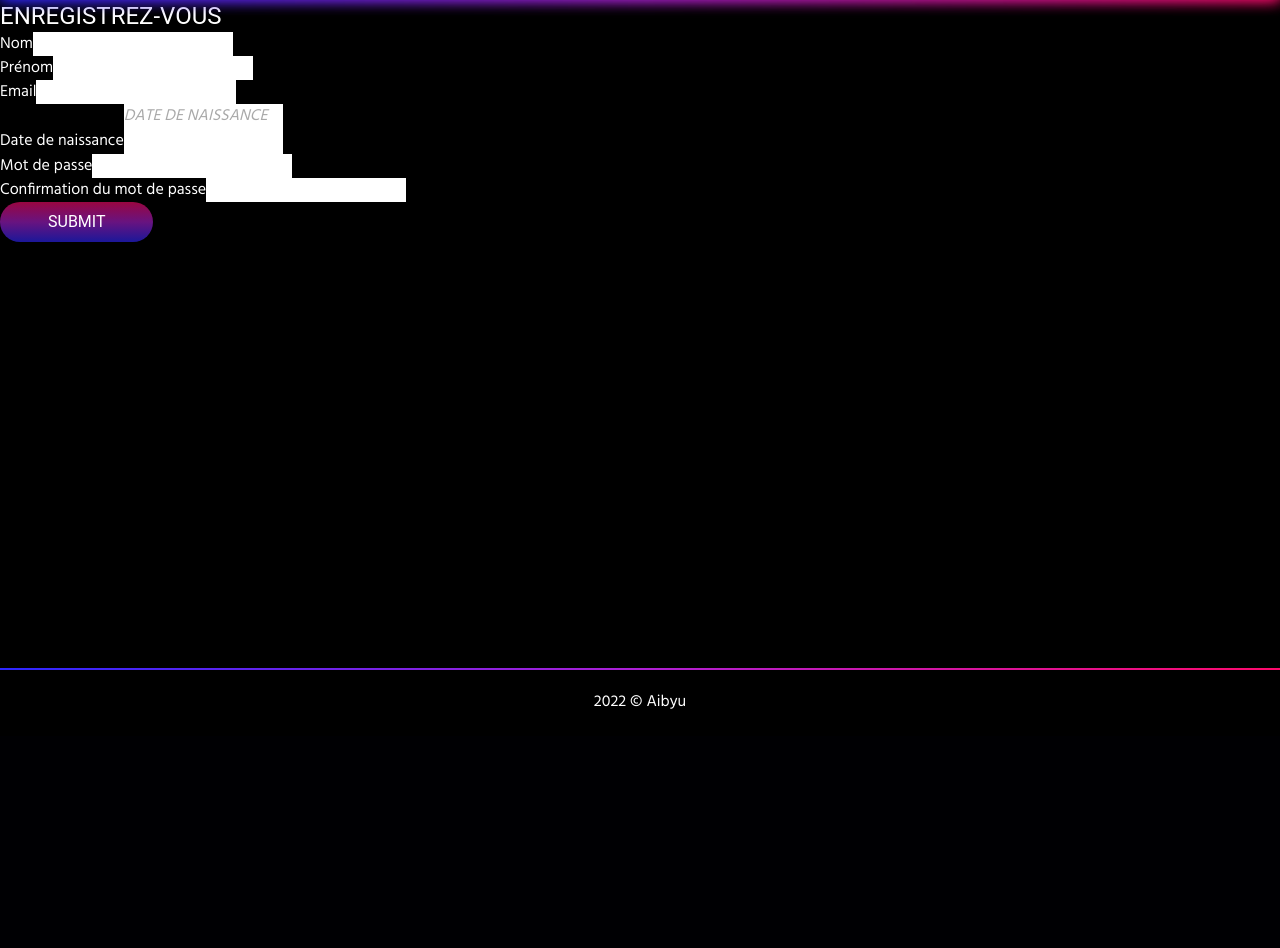
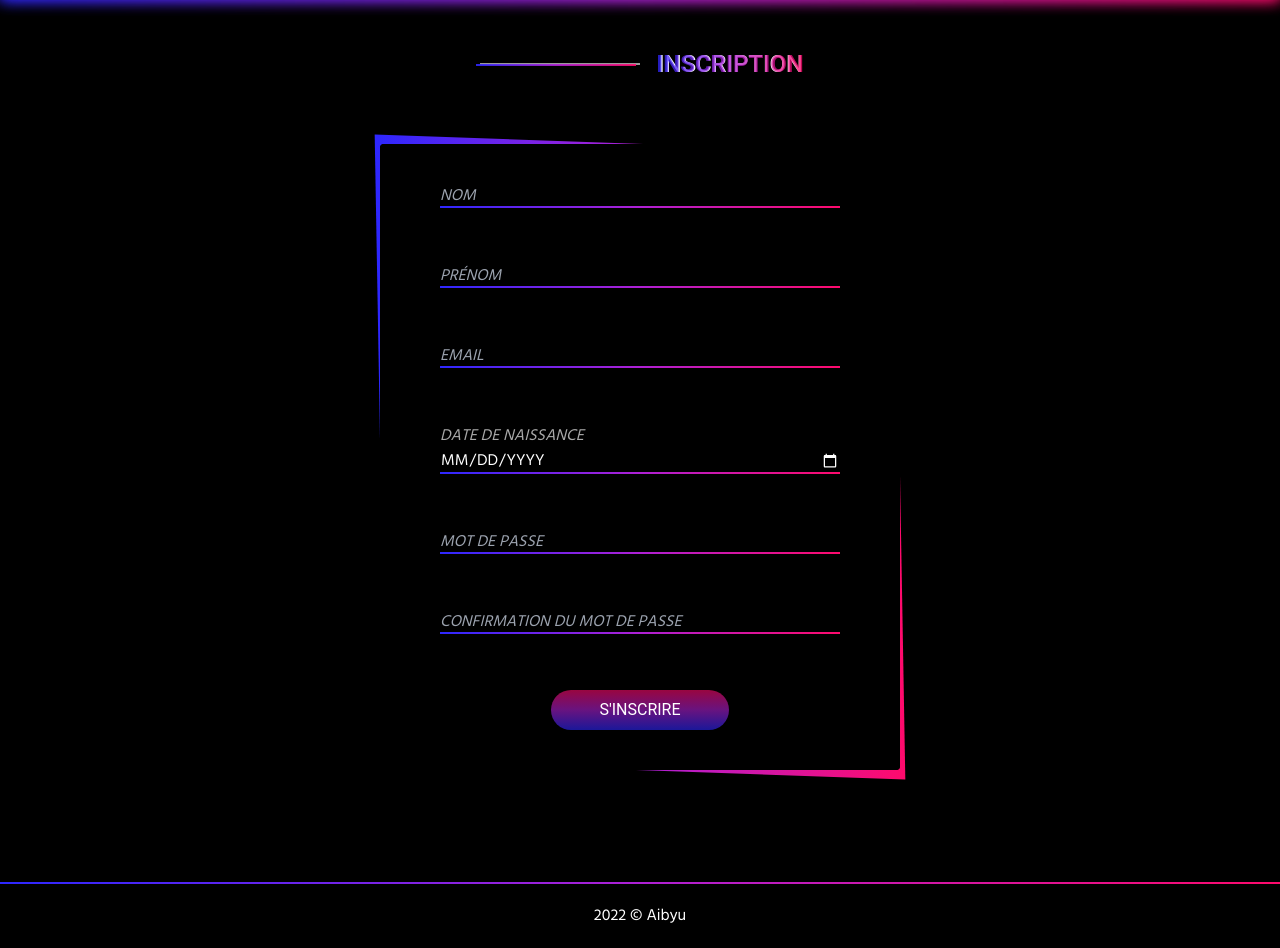
Before and after one commit to kbakazami/projet-bde-2022, a PHP site: page /form-register in a window 1280 px wide. Shown: the part 64-1012 px from the top of the page. Before the commit the page ends 773 px from the top, so only its background shows below. Run offline with PHP 8.4, Linux system fonts and the light colour scheme; data that the repository does not hold is empty; style sheets or scripts are compiled from the project's sources; some web fonts are replaced.

Commit message:
Added placeholder to input and improved css

```diff
--- a/public/css/styles.css
+++ b/public/css/styles.css
@@ -48,7 +48,7 @@
 
 .form-wrapper
 {
-    @apply w-520
+    @apply w-290 sm:w-520
 }
 
 .form-container
@@ -80,7 +80,8 @@ h1
     @apply bg-gradient-to-r from-blue via-purple to-pink font-bold opacity-75
 }
 
-.inputFront
+.form-front input[type="text"],
+.form-front input[type="date"]
 {
     background-color: transparent;
     background-size: calc(100% + 4px) 2px;
@@ -115,7 +116,7 @@ input[type="date"]:before
     @apply italic pr-4
 }
 
-.labelFront
+.form-front label
 {
     @apply sr-only
 }
--- a/src/Utils/FormExtension.php
+++ b/src/Utils/FormExtension.php
@@ -18,7 +18,7 @@ class FormExtension extends AbstractExtension
         ];
     }
 
-    public function field(array $context, string $key, string $label, $value ='', array $options = [])
+    public function field(array $context, string $key, string $label, string $placeholder, $value ='', array $options = [])
     {
 
         $type = $options["type"] ?? 'text';
@@ -42,7 +42,7 @@ class FormExtension extends AbstractExtension
             $input = $this->select($attributes, $data);
         }
         else{
-            $input = $this->input($value, $attributes, $type);
+            $input = $this->input($value, $attributes, $type, $placeholder);
         }
 
         echo '<div class="' .  $class .'">
@@ -61,9 +61,9 @@ class FormExtension extends AbstractExtension
         return "";
     }
 
-    private function input(?string $value, array $attributes, $type): string
+    private function input(?string $value, array $attributes, $type, string $placeholder): string
     {
-        return'<input type="'. $type .'"'. $this->getHtmlFromArray($attributes) . ' value="' . $value . '" />';
+        return'<input type="'. $type .'"'. $this->getHtmlFromArray($attributes) . ' value="' . $value . '" placeholder="'. $placeholder .'" />';
     }
 
     private function textarea(?string $value, array $attributes): string
--- a/tailwind.config.js
+++ b/tailwind.config.js
@@ -28,7 +28,8 @@ module.exports = {
       },
       width:{
         '520':'520px',
-        '400':'400px'
+        '400':'400px',
+        '290':'290px'
       },
       boxShadow:{
         'glowEffect':'inset 0 0 10px blue, inset 0 0 40px pink, 0 0 20px purple',
--- a/templates/register/register.html.twig
+++ b/templates/register/register.html.twig
@@ -1,16 +1,33 @@
 {% extends 'base.html.twig' %}
 
 {% block body %}
+    <div class="flex flex-col items-center h-full">
 
-    <h1>Enregistrez-vous</h1>
-    <form action='/register' method='POST'>
-        {{ field("nom", "Nom") }}
-        {{ field("prenom", "Prénom") }}
-        {{ field("mail", "Email") }}
-        {{ field("date", "Date de naissance","" , {type: 'date'}) }}
-        {{ field("password", "Mot de passe") }}
-        {{ field("confirmPassword", "Confirmation du mot de passe") }}
-        <input type='submit'/>
-    </form>
+        <div class="relative flex flex-row items-center space-x-4 pt-12 pb-16">
+            <div class="relative">
+                <div class="absolute bg-white w-40 p-px ml-1 opacity-60"></div>
+                <div class="relative borderGradiantEffect w-40 opacity-90 mt-px pt-1 mr-1"></div>
+            </div>
+            <h1 class="absolute top-12 right-px">Inscription</h1>
+            <h1 class="h1Gradiant">Inscription</h1>
+        </div>
+
+        <div class="form-wrapper pb-28">
+            <div class="form-container">
+                <form action='/register' method='POST'
+                      class="relative w-full flex flex-col justify-center text-center bg-black py-7 sm:py-10 px-5 sm:px-15 rounded mx-auto form-front">
+                    {{ field("nom", "Nom","Nom") }}
+                    {{ field("prenom", "Prénom","Prénom") }}
+                    {{ field("mail", "Email","Email") }}
+                    {{ field("date", "Date de naissance","" ,"", {type: 'date'}) }}
+                    {{ field("password", "Mot de passe","Mot de passe") }}
+                    {{ field("confirmPassword", "Confirmation du mot de passe","Confirmation du mot de passe") }}
+                    <div class="customSubmit">
+                        <input type='submit' class="uppercase text-base" value="S'inscrire"/>
+                    </div>
+                </form>
+            </div>
+        </div>
+    </div>
 
 {% endblock %}
```
Also changed, not shown: templates/login/login.html.twig (+22 -6 lines).
